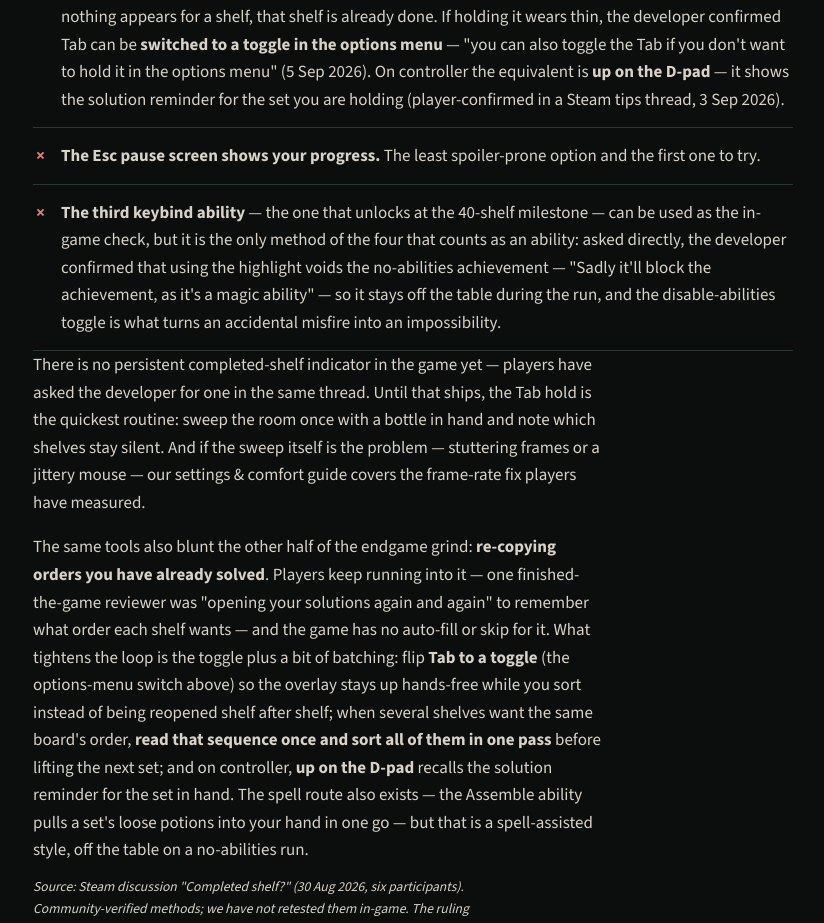
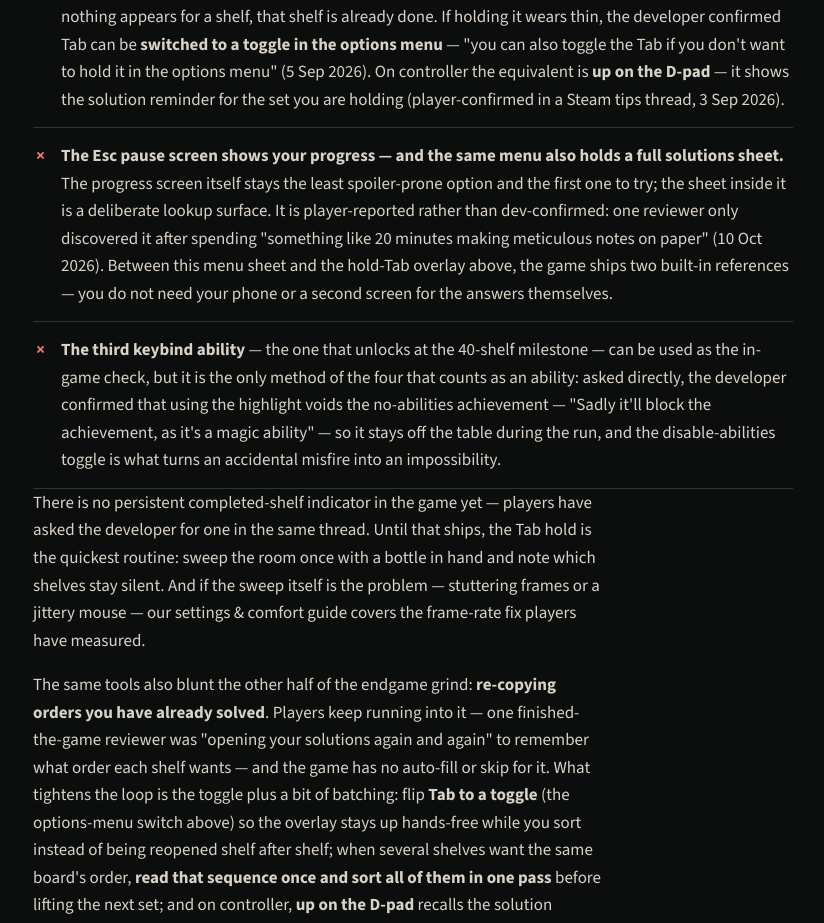
Before and after one commit to bruce-hmz/shelve-the-potions-guide, a Next.js app: page /walkthrough/all-puzzle-solutions in a window 1280 px wide. Shown: the part 5449-6372 px from the top of the page, without its empty margins (359-1183 px from the left). Built offline with nearby package versions, Linux system fonts and the light colour scheme; no server answers.

Commit message:
content: esc-menu solutions-sheet row on all-puzzle-solutions checking section (ACT-066)

```diff
--- a/app/walkthrough/all-puzzle-solutions/page.tsx
+++ b/app/walkthrough/all-puzzle-solutions/page.tsx
@@ -216,7 +216,7 @@ export default function AllSolutionsPage() {
               <ul className="mistake-list" style={{ listStyle: "none" }}>
                 <li><strong>The green/red flash on placement.</strong> The shelf flashes when bottles go down — the same accept/reject feedback you already know from sorting, read across the whole board.</li>
                 <li><strong>Hold Tab with a potion in hand.</strong> Boards you have not finished bring up their solution overlay; if nothing appears for a shelf, that shelf is already done. If holding it wears thin, the developer confirmed Tab can be <strong>switched to a toggle in the options menu</strong> — &quot;you can also toggle the Tab if you don&apos;t want to hold it in the options menu&quot; (5 Sep 2026). On controller the equivalent is <strong>up on the D-pad</strong> — it shows the solution reminder for the set you are holding (player-confirmed in a Steam tips thread, 3 Sep 2026).</li>
-                <li><strong>The Esc pause screen shows your progress.</strong> The least spoiler-prone option and the first one to try.</li>
+                <li><strong>The Esc pause screen shows your progress — and the same menu also holds a full solutions sheet.</strong> The progress screen itself stays the least spoiler-prone option and the first one to try; the sheet inside it is a deliberate lookup surface. It is player-reported rather than dev-confirmed: one reviewer only discovered it after spending &quot;something like 20 minutes making meticulous notes on paper&quot; (10 Oct 2026). Between this menu sheet and the hold-Tab overlay above, the game ships two built-in references — you do not need your phone or a second screen for the answers themselves.</li>
                 <li><strong>The third keybind ability</strong> — the one that unlocks at the 40-shelf milestone — can be used as the in-game check, but it is the only method of the four that counts as an ability: asked directly, the developer confirmed that using the highlight voids the no-abilities achievement — &quot;Sadly it&apos;ll block the achievement, as it&apos;s a magic ability&quot; — so it stays off the table during the run, and the <Link href="/help/abilities-and-hints/">disable-abilities toggle</Link> is what turns an accidental misfire into an impossibility.</li>
               </ul>
               <p>
@@ -226,7 +226,7 @@ export default function AllSolutionsPage() {
                 The same tools also blunt the other half of the endgame grind: <strong>re-copying orders you have already solved</strong>. Players keep running into it — one finished-the-game reviewer was &quot;opening your solutions again and again&quot; to remember what order each shelf wants — and the game has no auto-fill or skip for it. What tightens the loop is the toggle plus a bit of batching: flip <strong>Tab to a toggle</strong> (the options-menu switch above) so the overlay stays up hands-free while you sort instead of being reopened shelf after shelf; when several shelves want the same board&apos;s order, <strong>read that sequence once and sort all of them in one pass</strong> before lifting the next set; and on controller, <strong>up on the D-pad</strong> recalls the solution reminder for the set in hand. The spell route also exists — the <Link href="/help/abilities-and-hints/#assemble">Assemble ability</Link> pulls a set&apos;s loose potions into your hand in one go — but that is a spell-assisted style, off the table on a <Link href="/help/no-abilities-run/">no-abilities run</Link>.
               </p>
               <p className="source-note">
-                Source: Steam discussion &quot;Completed shelf?&quot; (30 Aug 2026, six participants). Community-verified methods; we have not retested them in-game. The ruling that the highlight voids the no-abilities achievement is developer-confirmed: official feedback sticky, 25 Aug 2026. The controller D-pad-up solution reminder: player reply in the Steam tips thread &quot;Quick tip for sequences&quot;, 3 Sep 2026. The Tab toggle option: developer reply in the same tips thread, 5 Sep 2026. The re-copying grind the batching tips respond to: Steam reviews of 28 Sep 2026 (two independent players, one centered on it) and 8 Oct 2026 (finished-game player) — the tips are workflow suggestions around the confirmed tools, not a skip; the game offers no auto-fill.
+                Source: Steam discussion &quot;Completed shelf?&quot; (30 Aug 2026, six participants). Community-verified methods; we have not retested them in-game. The ruling that the highlight voids the no-abilities achievement is developer-confirmed: official feedback sticky, 25 Aug 2026. The controller D-pad-up solution reminder: player reply in the Steam tips thread &quot;Quick tip for sequences&quot;, 3 Sep 2026. The Tab toggle option: developer reply in the same tips thread, 5 Sep 2026. The re-copying grind the batching tips respond to: Steam reviews of 28 Sep 2026 (two independent players, one centered on it) and 8 Oct 2026 (finished-game player) — the tips are workflow suggestions around the confirmed tools, not a skip; the game offers no auto-fill. The Esc-menu solutions sheet: player report in a Steam review (10 Oct 2026), not dev-confirmed — the Tab overlay and its options toggle remain the dev-confirmed surfaces.
               </p>
             </section>
 
@@ -272,7 +272,7 @@ export default function AllSolutionsPage() {
                 <li>Puzzle grouping and uncovered board names: community puzzle guides cross-checked against Steam discussion threads, Aug 2026.</li>
                 <li>Greek-letter vial clue location and order: Steam discussion &quot;Where&apos;s the greek potions clue?&quot; with developer replies, cross-checked against community guides.</li>
                 <li>Compass and runes sequences shown as community leads: public player guides — pending our own verification before they move to guide pages.</li>
-                <li>Completed-shelf check (Tab hold, placement flash, pause screen, 40-shelf ability): Steam discussion &quot;Completed shelf?&quot; (30 Aug 2026). Highlight-blocks-achievement ruling: developer reply in the official feedback sticky (25 Aug 2026). Controller D-pad-up solution reminder: player reply, Steam tips thread (3 Sep 2026). Tab-as-toggle option: developer reply in the same thread (5 Sep 2026).</li>
+                <li>Completed-shelf check (Tab hold, placement flash, pause screen, 40-shelf ability): Steam discussion &quot;Completed shelf?&quot; (30 Aug 2026). Highlight-blocks-achievement ruling: developer reply in the official feedback sticky (25 Aug 2026). Controller D-pad-up solution reminder: player reply, Steam tips thread (3 Sep 2026). Tab-as-toggle option: developer reply in the same thread (5 Sep 2026). Esc-menu solutions sheet: player report in a Steam review (10 Oct 2026), not dev-confirmed.</li>
                 <li>Patch readability change for the card board: official day-one patch notes v1.0.9.</li>
                 <li>Wrong-shelf early unlock (first 5 of an 8-potion set completing a board): player report in the Steam discussion &quot;Bug: placing the first 5 of an 8 potion set unlocks the puzzle&quot; (23 Sep 2026); developer acknowledgment on the same thread, 24 Sep 2026 — no fix confirmed as of v1.0.12.</li>
               </ul>
```
